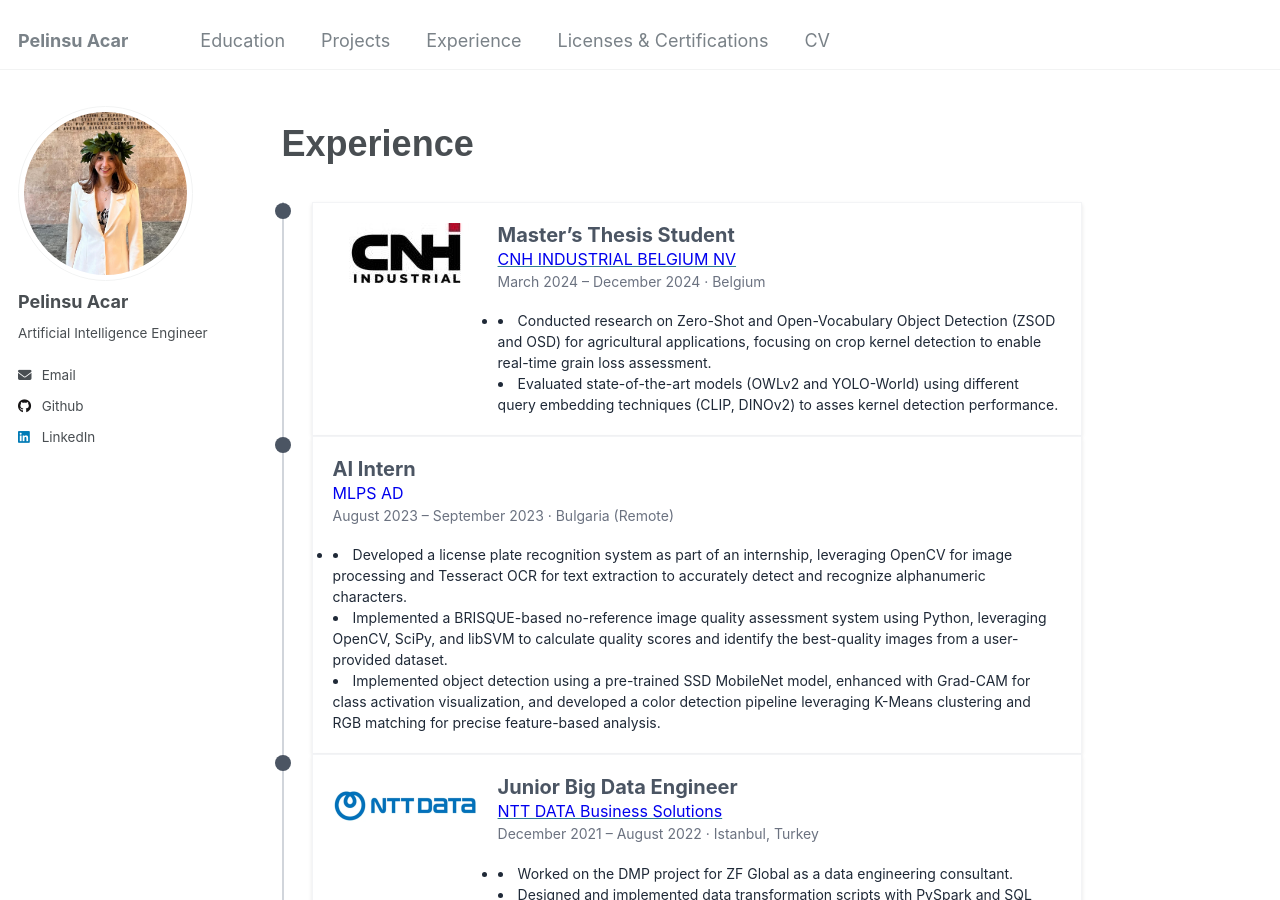
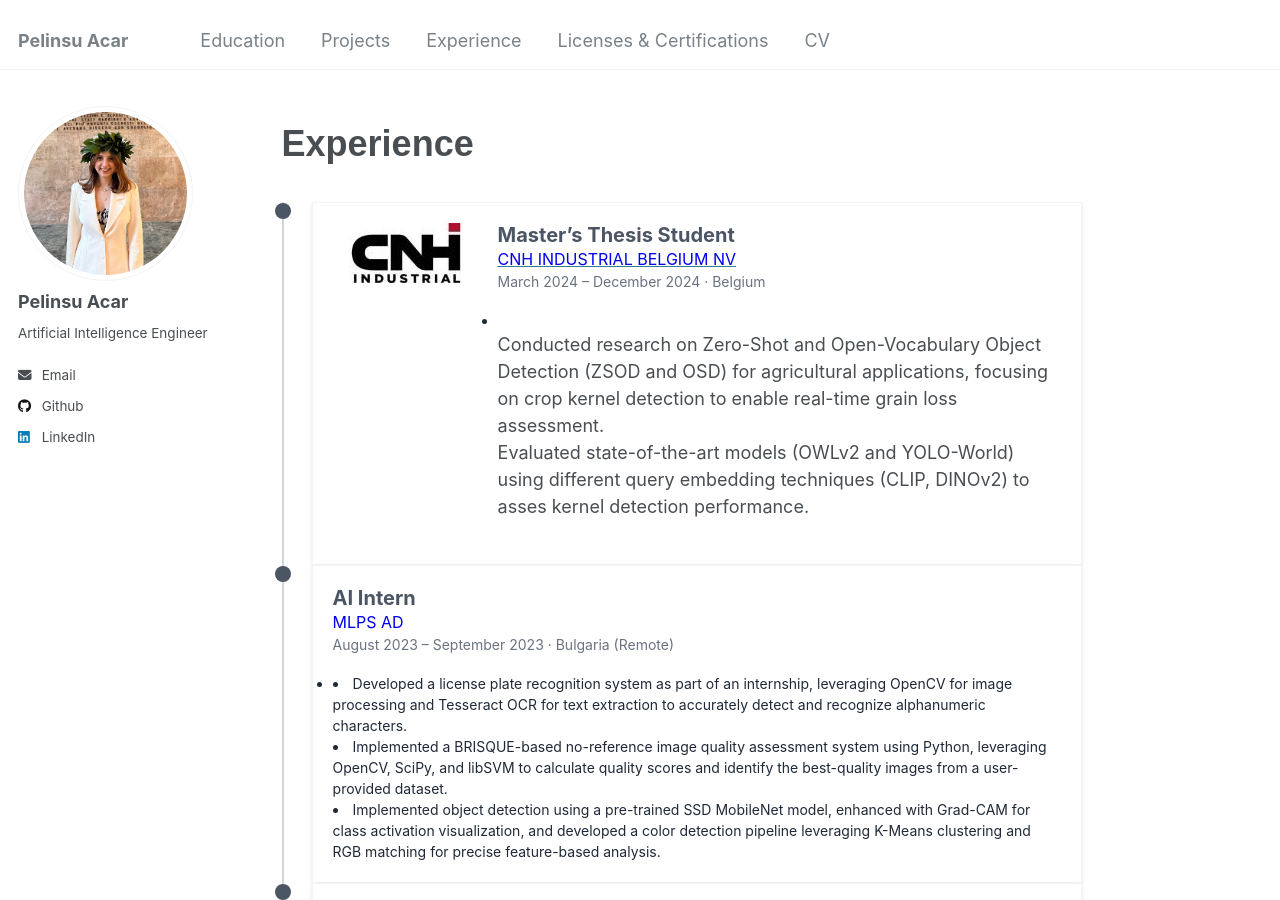
Before and after one commit to pelinsuacar/pelinsuacar.github.io, a Jekyll site: the page built from _pages/experience.md, in a window 1280 px wide and 900 px high. Built offline with Jekyll 4.4.1, drawn with Linux system fonts in a browser that asks for light colours.

Commit message:
Update experience.md

```diff
--- a/_pages/experience.md
+++ b/_pages/experience.md
@@ -14,10 +14,12 @@ author_profile: true
       <a href="https://www.cnh.com" target="_blank"><span style="color: #0000EE;">CNH INDUSTRIAL BELGIUM NV</span></a>
     </p>
     <p class="dates-location">March 2024 – December 2024 · Belgium</p>
-    <u1 class="explanation">
-      <li>Conducted research on Zero-Shot and Open-Vocabulary Object Detection (ZSOD and OSD) for agricultural applications, focusing on crop kernel detection to enable real-time grain loss assessment.</li>
-      <li>Evaluated state-of-the-art models (OWLv2 and YOLO-World) using different query embedding techniques (CLIP, DINOv2) to asses kernel detection performance.</li>
-    </u1>
+    <p class="explanation">
+      <u1>
+        <li>Conducted research on Zero-Shot and Open-Vocabulary Object Detection (ZSOD and OSD) for agricultural applications, focusing on crop kernel detection to enable real-time grain loss assessment.</li>
+        <li>Evaluated state-of-the-art models (OWLv2 and YOLO-World) using different query embedding techniques (CLIP, DINOv2) to asses kernel detection performance.</li>
+      </u1>
+    </p>
   </div>
 </div>
 
```
